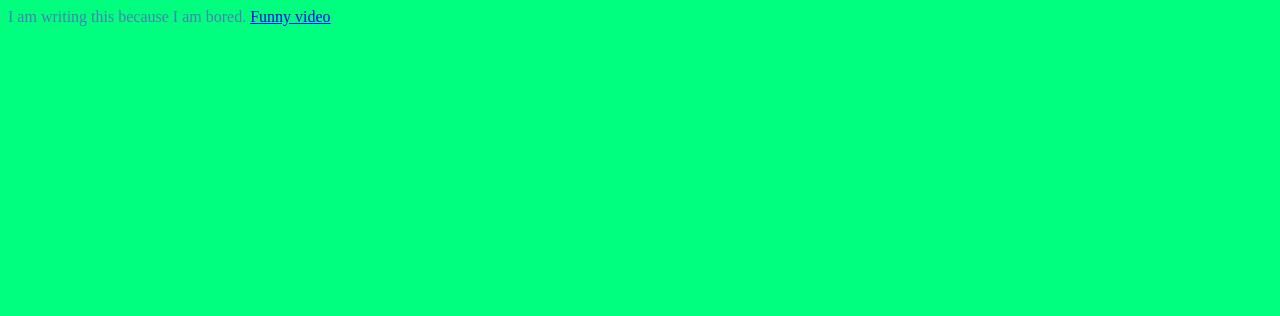
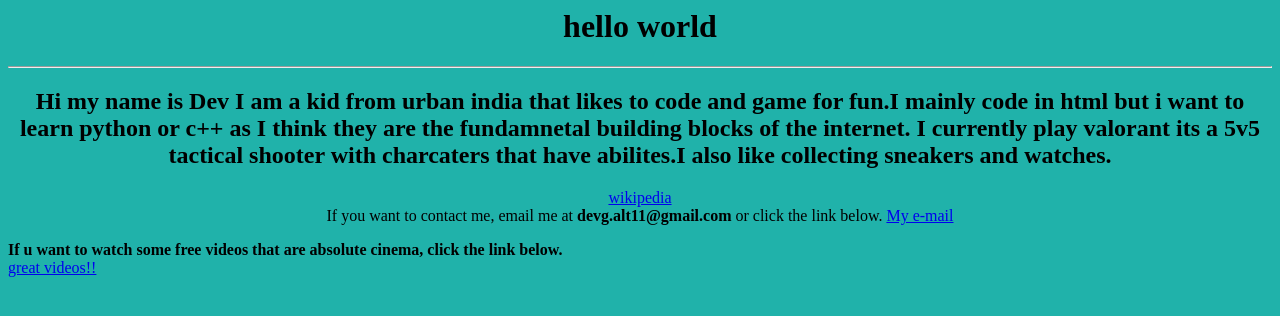
Before and after one commit to mrmouse2311/funny-website, a plain HTML site: page index.html in a window 1280 px wide. Drawn offline with Linux system fonts and the light colour scheme.

Commit message:
Update index.html

```diff
--- a/index.html
+++ b/index.html
@@ -1,11 +1,17 @@
-<html>
-  <head>
-    <title>index</title>
-  </head>
-  <body bgcolor="springgreen" text="steelblue">
-    I am writing this because I am bored.
-    <a href="https://www.youtube.com/watch?v=dQw4w9WgXcQ" target="_blank">
-      Funny video
-    </a>
-  </body>
+
+<doctype html>
+<title><h1>Dev's website</h1>  </title><h1>hello world</h1><hr>
+
+
+<body align="center" bgcolor=lightseagreen><h2>Hi my name is Dev I am a kid from urban india that likes to code and game for fun.I mainly code in html but i want to learn python or c++ as I think they are the fundamnetal building blocks of the internet. I currently play valorant its a 5v5 tactical shooter with charcaters that have abilites.I also like collecting sneakers and watches. </h2></body>
+
+
+<a href="https://www.wikipedia.org" target=_self title="this takes you to wikipedia">wikipedia</a><br>
+If you want to contact me, email me at<b> devg.alt11@gmail.com</b> or click the link below.
+<a href="file:///C:/Users/caraj/Desktop/contact.html" title="Email me!" location=_self>My e-mail</a>
+<p align="left">
+<b>If u want to watch some free videos that are absolute cinema, click the link below.</b><br>
+<a href="file:///C:/Users/caraj/Desktop/great%20videos.html" target=_self title=watch great videos>great videos!!
+</p>
+</head>
 </html>
```
